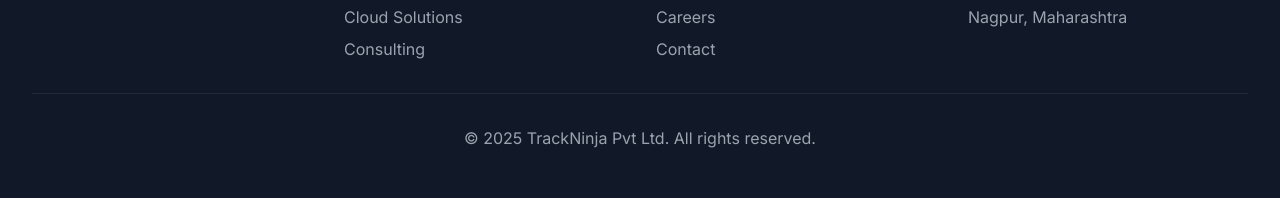
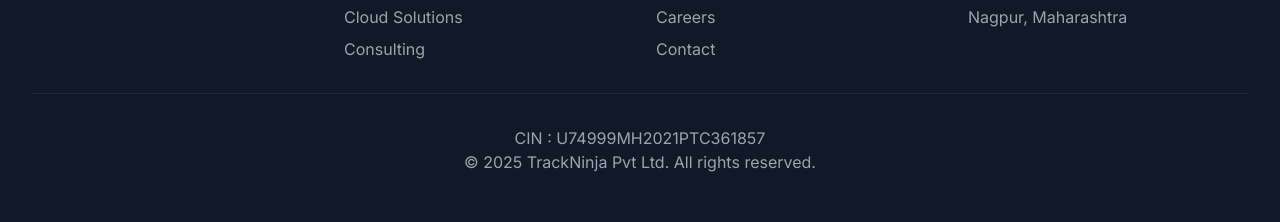
Before and after one commit to shantanu1111/trackninja, a plain HTML site: page index.html in a window 1280 px wide. Shown: the part 4863-5085 px from the top of the page. Before the commit the page ends 5061 px from the top, so only its background shows below. Drawn offline with nearby package versions, Linux system fonts and the light colour scheme.

Commit message:
Update index.html

```diff
--- a/index.html
+++ b/index.html
@@ -635,6 +635,8 @@
                 </div>
             </div>
             <div class="border-t border-gray-800 pt-8 text-center text-gray-400">
+
+                <p></p>CIN : U74999MH2021PTC361857 </p>
                 <p>© 2025 TrackNinja Pvt Ltd. All rights reserved.</p>
             </div>
         </div>
```
